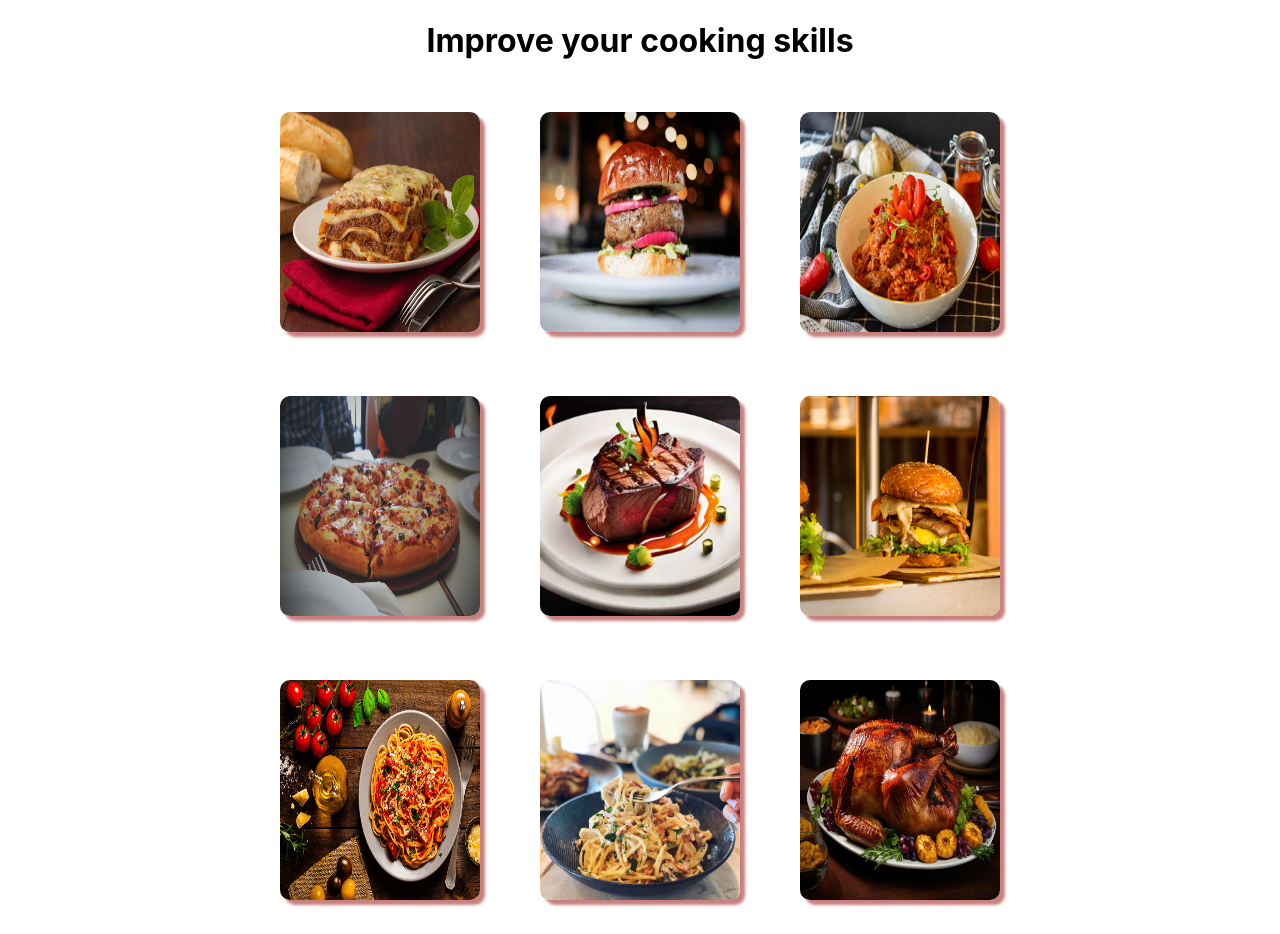
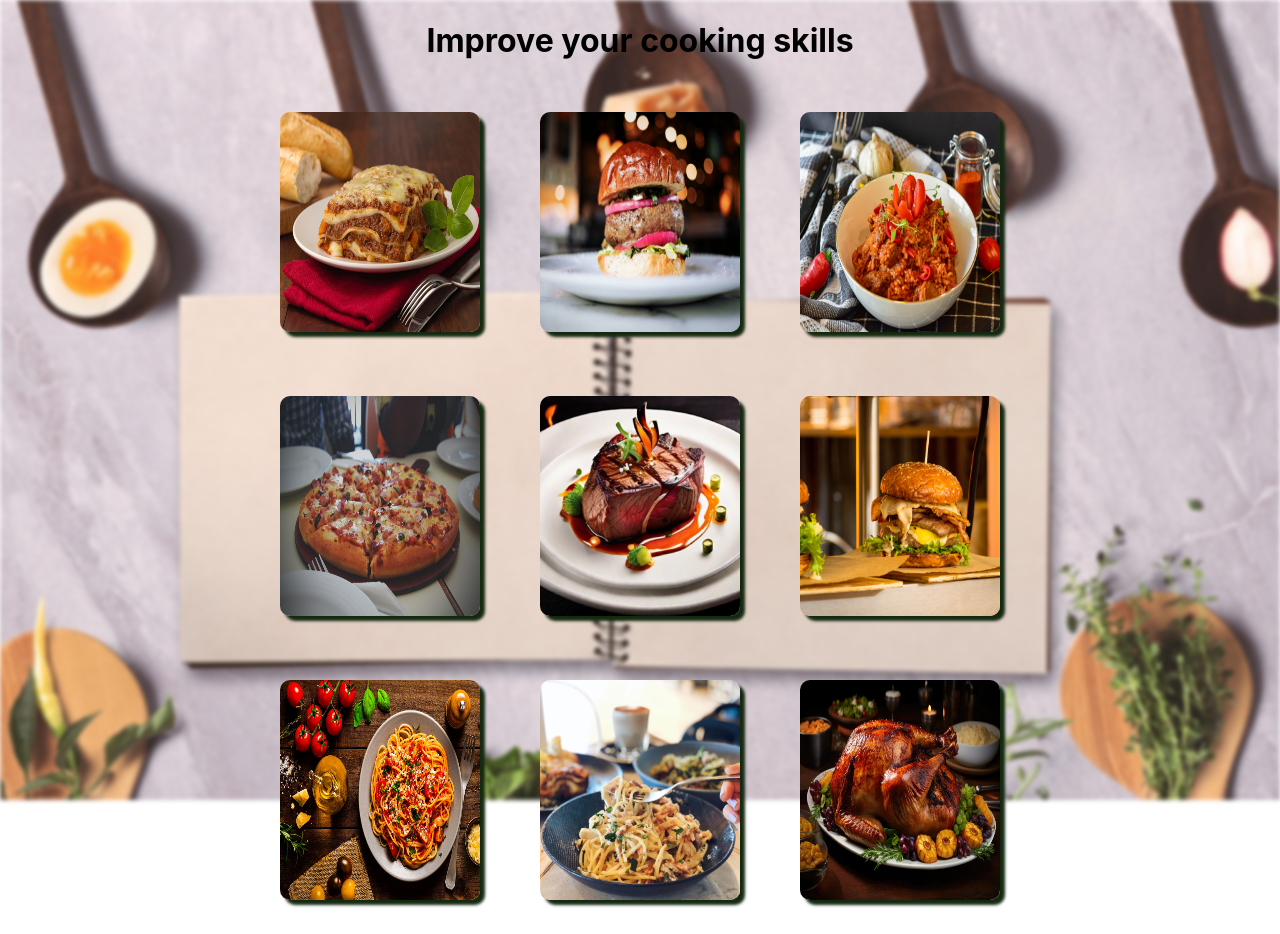
Before and after one commit to MellowMokoen/recipe-book, a React (Create React App) app: page / in a window 1280 px wide. Built offline with nearby package versions, Linux system fonts and the light colour scheme.

Commit message:
Added background img and styled it

```diff
--- a/src/RecipeListPage.css
+++ b/src/RecipeListPage.css
@@ -1,9 +1,30 @@
+body {
+    position: relative;
+    margin: 0;
+    padding: 0;
+}
+
+body::before {
+    content: "";
+    position: fixed;
+    top: 0;
+    left: 0;
+    width: 100%;
+    height: 100%;
+    background-image: url('./images/backround-image.jpg');
+    background-size: cover;
+    background-attachment: scroll;
+    filter: blur(2px);
+    z-index: -1;
+
+}
+
 img {
     width: 200px;
     margin: 30px;
     height: 220px;
     max-width: 400px;
     border-radius: 10px 10px;
-    box-shadow: 5px 5px 3px rgb(199, 128, 128);
+    box-shadow: 5px 5px 3px rgb(21, 41, 17);
 
 }
```
Also changed, not shown: src/images/backround-image.jpg (added).
